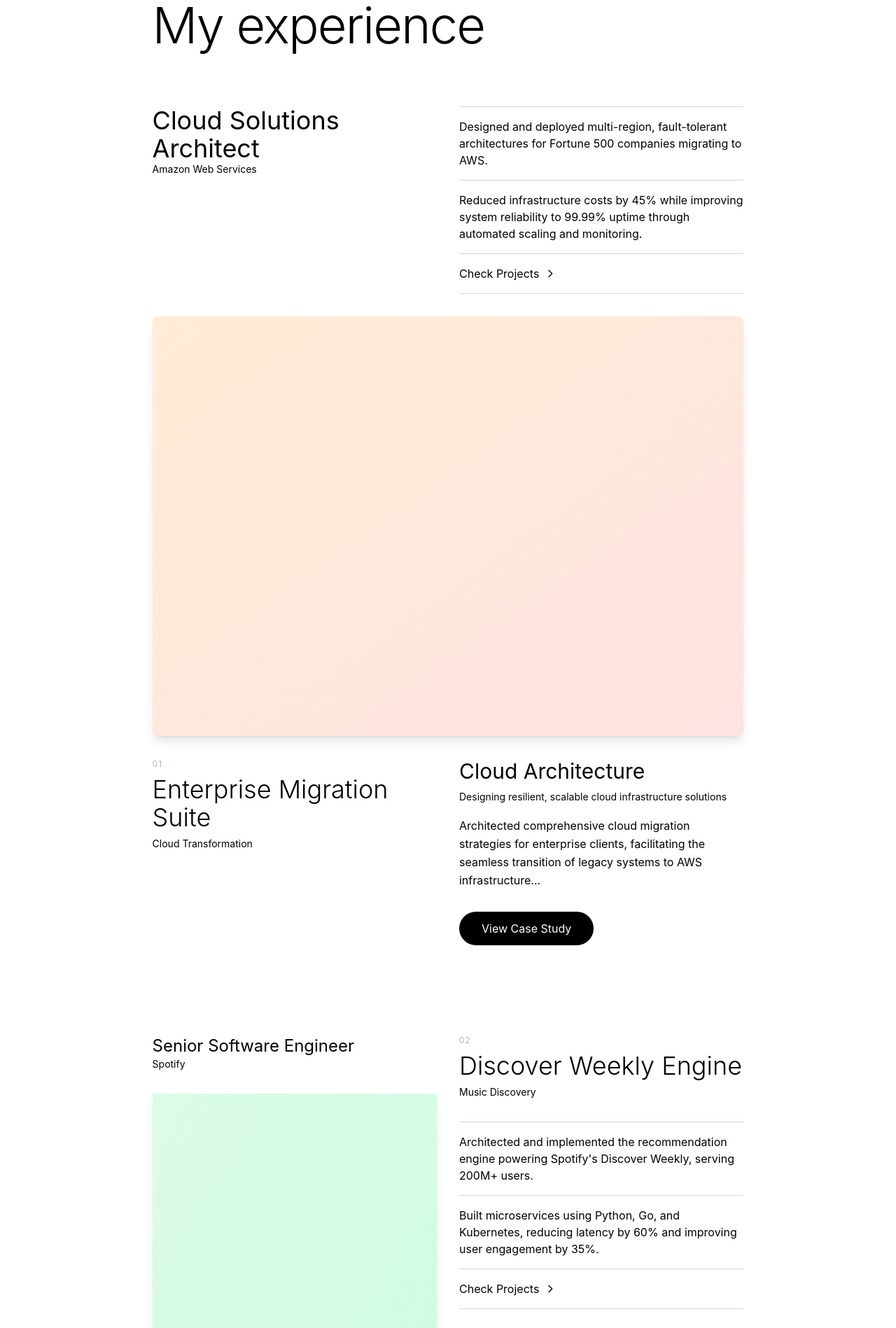
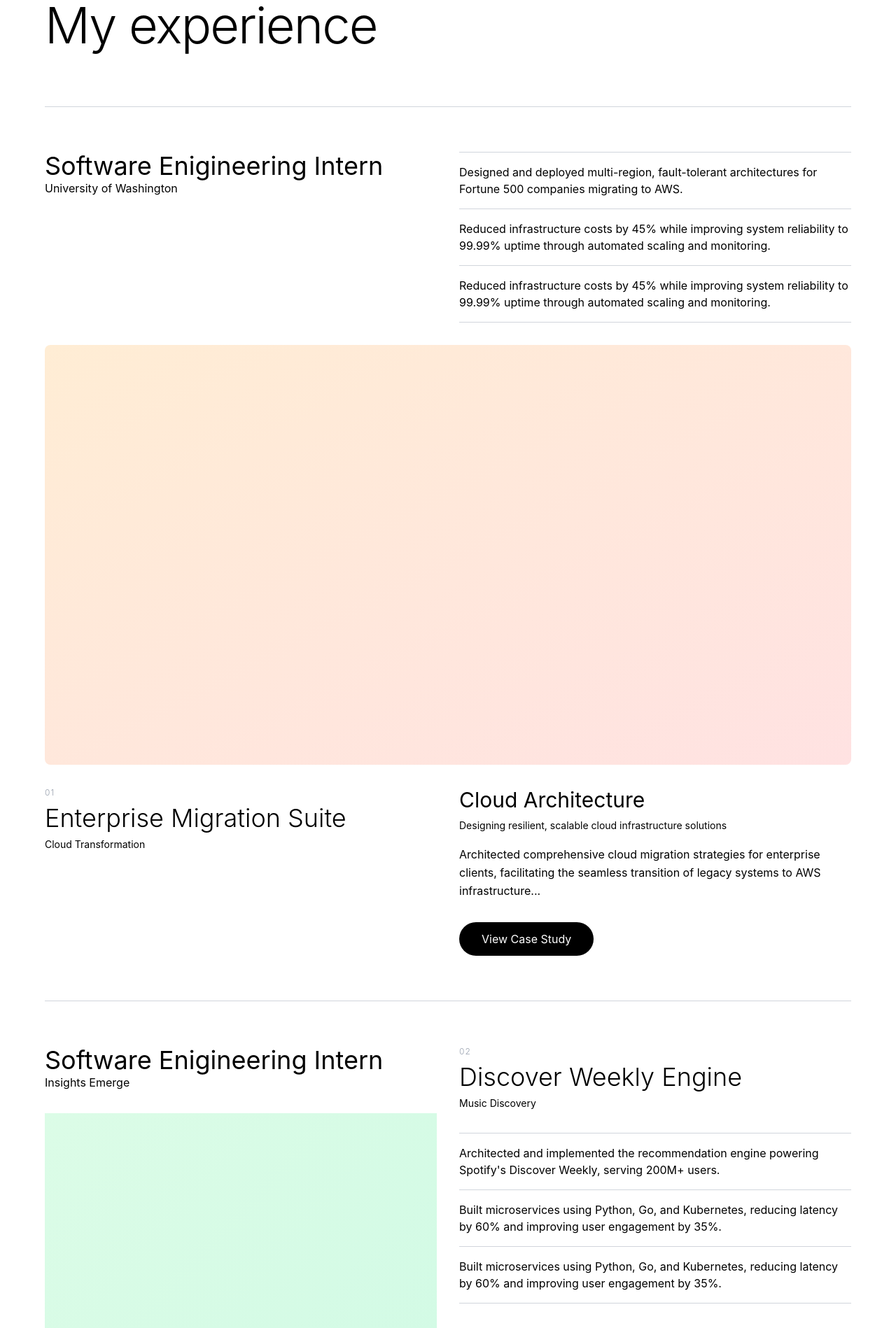
Before and after one commit to celestinryf/portfolio, a Next.js app in the folder client/: page / in a window 1280 px wide. Shown: the part 880-2778 px from the top of the page at 70% size. Built offline with nearby package versions, Linux system fonts and the light colour scheme.

Commit message:
hjkkijhgkjbkjklk

```diff
--- a/client/src/app/page.tsx
+++ b/client/src/app/page.tsx
@@ -283,12 +283,6 @@ export default function Home() {
             <div className="col-start-2 flex flex-col justify-center items-center text-left space-y-6">
               <div ref={heroTextDesktopRef} className="leading-tight tracking-tight whitespace-nowrap">
                 <h1
-                  className={`leading-none font-normal mb-6 ${isLoaded ? 'animate-slide-in-1' : 'opacity-0'}`}
-                  style={{fontSize: 'clamp(1rem, 2vw, 2.75rem)'}}
-                >
-                  Project Manager &
-                </h1>
-                <h1
                   className={`leading-none font-normal ${isLoaded ? 'animate-slide-in-1' : 'opacity-0'}`}
                   style={{fontSize: 'clamp(1rem, 2vw, 2.75rem)'}}
                 >
@@ -350,22 +344,25 @@ export default function Home() {
         <div
           className="relative snap-section z-20 transition-colors duration-300 pointer-events-auto"
         >
-          <div className="w-full md:w-[66vw] mx-auto" style={{ paddingTop: '10vh' }}>
-
+        <div
+          className="w-full max-w-[1880px] px-[5vw] mx-auto"
+          style={{ paddingTop: '10vh' }}
+        >
             {/* Experience Header */}
             <div ref={contentArea1Ref} className="mb-20">
               <h2 className="text-5xl md:text-7xl font-light text-black dark:text-white tracking-tight">My experience</h2>
             </div>
 
             {/* === Project 1 === */}
-            <div ref={project1Ref} className="mb-32">
+            <div ref={project1Ref} className="mb-16">
+              <div className="border-t border-gray-300 dark:border-gray-700 py-8"></div>
               <div className="mx-auto">
 
                 {/* Top Row */}
                 <div className="grid grid-cols-1 md:grid-cols-2 gap-8 mb-8">
                   <div className="text-left">
-                    <h4 className="text-4xl text-black dark:text-white font-normal">Cloud Solutions Architect</h4>
-                    <p className="text-sm text-black dark:text-gray-300">Amazon Web Services</p>
+                  <h4 className="text-4xl text-black dark:text-white font-normal">Software Enigineering Intern</h4>
+                  <p className="text-m text-black dark:text-gray-300 mb-8">University of Washington</p>
                   </div>
 
                   <div>
@@ -376,18 +373,13 @@ export default function Home() {
                       <p className="text-black dark:text-gray-300">Reduced infrastructure costs by 45% while improving system reliability to 99.99% uptime through automated scaling and monitoring.</p>
                     </div>
                     <div className="border-t border-b border-gray-300 dark:border-gray-700 py-4">
-                      <a href="/projects" className="inline-flex items-center text-black dark:text-white hover:text-black dark:hover:text-gray-200 transition-colors">
-                        Check Projects
-                        <svg className="w-4 h-4 ml-2" fill="none" stroke="currentColor" viewBox="0 0 24 24">
-                          <path strokeLinecap="round" strokeLinejoin="round" strokeWidth={2} d="M9 5l7 7-7 7" />
-                        </svg>
-                      </a>
+                      <p className="text-black dark:text-gray-300">Reduced infrastructure costs by 45% while improving system reliability to 99.99% uptime through automated scaling and monitoring.</p>
                     </div>
                   </div>
                 </div>
 
                 {/* Image */}
-                <div className="w-full h-[600px] bg-gradient-to-br from-orange-100 to-red-100 dark:from-orange-300/10 dark:to-red-300/10 rounded-lg shadow-lg mb-8"></div>
+                <div className="w-full h-[600px] bg-gradient-to-br from-orange-100 to-red-100 dark:from-orange-300/10 dark:to-red-300/10 rounded-lg mb-8"></div>
 
                 {/* Bottom Row */}
                 <div className="grid grid-cols-1 md:grid-cols-2 gap-8">
@@ -415,12 +407,13 @@ export default function Home() {
             </div>
 
             {/* === Project 2 === */}
-            <div ref={project2Ref} className="mb-32">
+            <div ref={project2Ref} className="mb-16">
+              <div className="border-t border-gray-300 dark:border-gray-700 py-8"></div>
               <div className="grid grid-cols-1 md:grid-cols-2 gap-8">
                 <div className="text-left">
-                  <h4 className="text-xl md:text-2xl text-black dark:text-white font-normal">Senior Software Engineer</h4>
-                  <p className="text-sm text-black dark:text-gray-300 mb-8">Spotify</p>
-                  <div className="w-full h-[600px] bg-gradient-to-br from-green-100 to-emerald-100 dark:from-green-300/10 dark:to-emerald-300/10 shadow-lg"></div>
+                    <h4 className="text-4xl text-black dark:text-white font-normal">Software Enigineering Intern</h4>
+                    <p className="text-m text-black dark:text-gray-300 mb-8">Insights Emerge</p>
+                  <div className="w-full h-[600px] bg-gradient-to-br from-green-100 to-emerald-100 dark:from-green-300/10 dark:to-emerald-300/10"></div>
                 </div>
 
                 <div className="text-left">
@@ -438,12 +431,7 @@ export default function Home() {
                       <p className="text-black dark:text-gray-300">Built microservices using Python, Go, and Kubernetes, reducing latency by 60% and improving user engagement by 35%.</p>
                     </div>
                     <div className="border-t border-b border-gray-300 dark:border-gray-700 py-4">
-                      <a href="/projects" className="inline-flex items-center text-black dark:text-white hover:text-black dark:hover:text-gray-200 transition-colors">
-                        Check Projects
-                        <svg className="w-4 h-4 ml-2" fill="none" stroke="currentColor" viewBox="0 0 24 24">
-                          <path strokeLinecap="round" strokeLinejoin="round" strokeWidth={2} d="M9 5l7 7-7 7" />
-                        </svg>
-                      </a>
+                      <p className="text-black dark:text-gray-300">Built microservices using Python, Go, and Kubernetes, reducing latency by 60% and improving user engagement by 35%.</p>
                     </div>
                   </div>
 
@@ -466,15 +454,16 @@ export default function Home() {
             </div>
 
             {/* === Project 3 === */}
-            <div ref={project3Ref} className="mb-32" style={{
+            <div ref={project3Ref} className="mb-16" style={{
                 marginBottom: 'calc(10rem - 70vh)'
               }}>
+              <div className="border-t border-gray-300 dark:border-gray-700 py-8"></div>
               <div className="mx-auto">
 
                 <div className="grid grid-cols-1 md:grid-cols-2 gap-8 mb-8">
                   <div className="text-left">
-                    <h4 className="text-xl md:text-2xl text-black dark:text-white font-normal">Lead DevOps Engineer</h4>
-                    <p className="text-sm text-black dark:text-gray-300">Netflix</p>
+                    <h4 className="text-4xl text-black dark:text-white font-normal">President & Founder </h4>
+                    <p className="text-m text-black dark:text-gray-300 mb-8">Tech Startup Club</p>
                   </div>
 
                   <div>
@@ -485,19 +474,14 @@ export default function Home() {
                       <p className="text-black dark:text-gray-300">Implemented infrastructure as code using Terraform and Kubernetes, reducing deployment time by 80%.</p>
                     </div>
                     <div className="border-t border-b border-gray-300 dark:border-gray-700 py-4">
-                      <a href="/projects" className="inline-flex items-components text-black dark:text-white hover:text-black dark:hover:text-gray-200 transition-colors">
-                        Check Projects
-                        <svg className="w-4 h-4 ml-2" fill="none" stroke="currentColor" viewBox="0 0 24 24">
-                          <path strokeLinecap="round" strokeLinejoin="round" strokeWidth={2} d="M9 5l7 7-7 7" />
-                        </svg>
-                      </a>
+                      <p className="text-black dark:text-gray-300">Implemented infrastructure as code using Terraform and Kubernetes, reducing deployment time by 80%.</p>
                     </div>
                   </div>
                 </div>
 
                 <div className="grid grid-cols-1 md:grid-cols-2 gap-8 mb-8">
-                  <div className="w-full h-[600px] bg-gradient-to-br from-red-100 to-pink-100 dark:from-red-300/10 dark:to-pink-300/10 shadow-lg"></div>
-                  <div className="w-full h-[600px] bg-gradient-to-br from-blue-100 to-purple-100 dark:from-blue-300/10 dark:to-purple-300/10 shadow-lg"></div>
+                  <div className="w-full h-[600px] bg-gradient-to-br from-red-100 to-pink-100 dark:from-red-300/10 dark:to-pink-300/10"></div>
+                  <div className="w-full h-[600px] bg-gradient-to-br from-blue-100 to-purple-100 dark:from-blue-300/10 dark:to-purple-300/10"></div>
                 </div>
 
                 <div className="grid grid-cols-1 md:grid-cols-2 gap-8">
```
